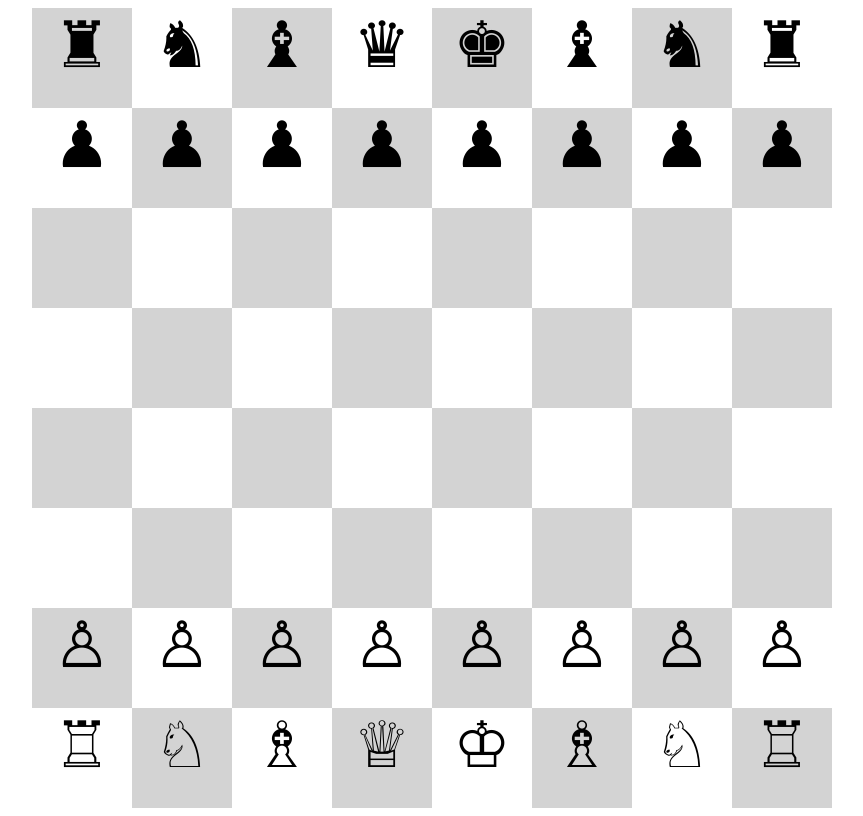
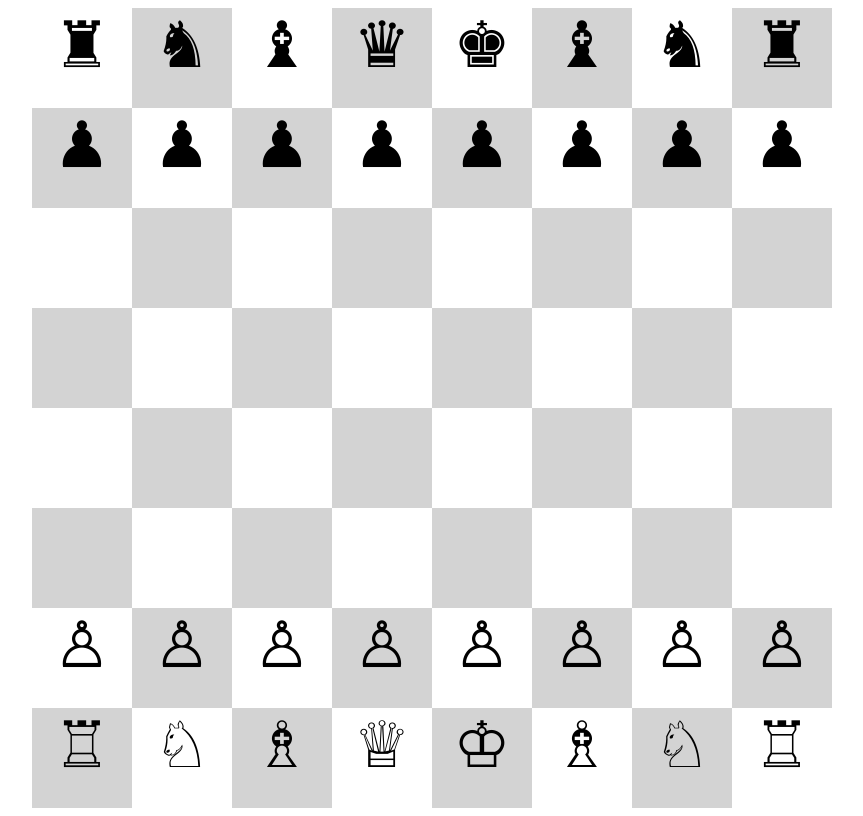
Before and after one commit to quangtri39/ChessBoard, a plain HTML site: page index.html in a window 1280 px wide. Shown: the whole page, without its empty margins (208-1071 px from the left). Drawn offline with Linux system fonts and the light colour scheme.

Commit message:
Sửa lại bàn cờ

```diff
--- a/index.html
+++ b/index.html
@@ -11,23 +11,50 @@
 </head>
 <body>
     <div id="board">
-        <div row="1" column="1" class="dropzone square gray"><div class="chess" draggable="true" player="black" piece="rook"></div></div>
-        <div row="1" column="2" class="dropzone square"><div class="chess" draggable="true" player="black" piece="knight"></div></div>
-        <div row="1" column="3" class="dropzone square gray"><div class="chess" draggable="true" player="black" piece="bishop"></div>    </div>
-        <div row="1" column="4" class="dropzone square"><div class="chess" draggable="true" player="black" piece="queen"></div></div>
-        <div row="1" column="5" class="dropzone square gray"><div class="chess" draggable="true" player="black" piece="king"></div></div>
-        <div row="1" column="6" class="dropzone square"><div class="chess" draggable="true" player="black" piece="bishop"></div></div>
-        <div row="1" column="7" class="dropzone square gray"><div class="chess" draggable="true" player="black" piece="knight"></div></div>
-        <div row="1" column="8" class="dropzone square"><div class="chess" draggable="true" player="black" piece="rook"></div></div>
+        <div row="8" column="1" class="dropzone square"><div class="chess" draggable="true" player="black" piece="rook"></div></div>
+        <div row="8" column="2" class="dropzone square gray"><div class="chess" draggable="true" player="black" piece="knight"></div></div>
+        <div row="8" column="3" class="dropzone square"><div class="chess" draggable="true" player="black" piece="bishop"></div>    </div>
+        <div row="8" column="4" class="dropzone square gray"><div class="chess" draggable="true" player="black" piece="queen"></div></div>
+        <div row="8" column="5" class="dropzone square"><div class="chess" draggable="true" player="black" piece="king"></div></div>
+        <div row="8" column="6" class="dropzone square gray"><div class="chess" draggable="true" player="black" piece="bishop"></div></div>
+        <div row="8" column="7" class="dropzone square"><div class="chess" draggable="true" player="black" piece="knight"></div></div>
+        <div row="8" column="8" class="dropzone square gray"><div class="chess" draggable="true" player="black" piece="rook"></div></div>
 
-        <div row="2" column="1" class="dropzone square"><div class="chess" draggable="true" player="black" piece="pawn"></div></div>
-        <div row="2" column="2" class="dropzone square gray"><div class="chess" draggable="true" player="black" piece="pawn"></div></div>
-        <div row="2" column="3" class="dropzone square"><div class="chess" draggable="true" player="black" piece="pawn"></div></div>
-        <div row="2" column="4" class="dropzone square gray"><div class="chess" draggable="true" player="black" piece="pawn"></div></div>
-        <div row="2" column="5" class="dropzone square"><div class="chess" draggable="true" player="black" piece="pawn"></div></div>
-        <div row="2" column="6" class="dropzone square gray"><div class="chess" draggable="true" player="black" piece="pawn"></div></div>
-        <div row="2" column="7" class="dropzone square"><div class="chess" draggable="true" player="black" piece="pawn"></div></div>
-        <div row="2" column="8" class="dropzone square gray"><div class="chess" draggable="true" player="black" piece="pawn"></div></div>
+        <div row="7" column="1" class="dropzone square gray"><div class="chess" draggable="true" player="black" piece="pawn"></div></div>
+        <div row="7" column="2" class="dropzone square"><div class="chess" draggable="true" player="black" piece="pawn"></div></div>
+        <div row="7" column="3" class="dropzone square gray"><div class="chess" draggable="true" player="black" piece="pawn"></div></div>
+        <div row="7" column="4" class="dropzone square"><div class="chess" draggable="true" player="black" piece="pawn"></div></div>
+        <div row="7" column="5" class="dropzone square gray"><div class="chess" draggable="true" player="black" piece="pawn"></div></div>
+        <div row="7" column="6" class="dropzone square"><div class="chess" draggable="true" player="black" piece="pawn"></div></div>
+        <div row="7" column="7" class="dropzone square gray"><div class="chess" draggable="true" player="black" piece="pawn"></div></div>
+        <div row="7" column="8" class="dropzone square"><div class="chess" draggable="true" player="black" piece="pawn"></div></div>
+
+        <div row="6" column="1" class="dropzone square"></div>
+        <div row="6" column="2" class="dropzone square gray"></div>
+        <div row="6" column="3" class="dropzone square"></div>
+        <div row="6" column="4" class="dropzone square gray"></div>
+        <div row="6" column="5" class="dropzone square"></div>
+        <div row="6" column="6" class="dropzone square gray"></div>
+        <div row="6" column="7" class="dropzone square"></div>
+        <div row="6" column="8" class="dropzone square gray"></div>
+
+        <div row="5" column="1" class="dropzone square gray"></div>
+        <div row="5" column="2" class="dropzone square"></div>
+        <div row="5" column="3" class="dropzone square gray"></div>
+        <div row="5" column="4" class="dropzone square"></div>
+        <div row="5" column="5" class="dropzone square gray"></div>
+        <div row="5" column="6" class="dropzone square"></div>
+        <div row="5" column="7" class="dropzone square gray"></div>
+        <div row="5" column="8" class="dropzone square"></div>
+
+        <div row="4" column="1" class="dropzone square"></div>
+        <div row="4" column="2" class="dropzone square gray"></div>
+        <div row="4" column="3" class="dropzone square"></div>
+        <div row="4" column="4" class="dropzone square gray"></div>
+        <div row="4" column="5" class="dropzone square"></div>
+        <div row="4" column="6" class="dropzone square gray"></div>
+        <div row="4" column="7" class="dropzone square"></div>
+        <div row="4" column="8" class="dropzone square gray"></div>
 
         <div row="3" column="1" class="dropzone square gray"></div>
         <div row="3" column="2" class="dropzone square"></div>
@@ -38,50 +65,23 @@
         <div row="3" column="7" class="dropzone square gray"></div>
         <div row="3" column="8" class="dropzone square"></div>
 
-        <div row="4" column="1" class="dropzone square"></div>
-        <div row="4" column="2" class="dropzone square gray"></div>
-        <div row="4" column="3" class="dropzone square"></div>
-        <div row="4" column="4" class="dropzone square gray"></div>
-        <div row="4" column="5" class="dropzone square"></div>
-        <div row="4" column="6" class="dropzone square gray"></div>
-        <div row="4" column="7" class="dropzone square"></div>
-        <div row="4" column="8" class="dropzone square gray"></div>
+        <div row="2" column="1" class="dropzone square"><div class="chess" draggable="true" player="white" piece="pawn"></div></div>
+        <div row="2" column="2" class="dropzone square gray"><div class="chess" draggable="true" player="white" piece="pawn"></div></div>
+        <div row="2" column="3" class="dropzone square"><div class="chess" draggable="true" player="white" piece="pawn"></div></div>
+        <div row="2" column="4" class="dropzone square gray"><div class="chess" draggable="true" player="white" piece="pawn"></div></div>
+        <div row="2" column="5" class="dropzone square"><div class="chess" draggable="true" player="white" piece="pawn"></div></div>
+        <div row="2" column="6" class="dropzone square gray"><div class="chess" draggable="true" player="white" piece="pawn"></div></div>
+        <div row="2" column="7" class="dropzone square"><div class="chess" draggable="true" player="white" piece="pawn"></div></div>
+        <div row="2" column="8" class="dropzone square gray"><div class="chess" draggable="true" player="white" piece="pawn"></div></div>
 
-        <div row="5" column="1" class="dropzone square gray"></div>
-        <div row="5" column="2" class="dropzone square"></div>
-        <div row="5" column="3" class="dropzone square gray"></div>
-        <div row="5" column="4" class="dropzone square"></div>
-        <div row="5" column="5" class="dropzone square gray"></div>
-        <div row="5" column="6" class="dropzone square"></div>
-        <div row="5" column="7" class="dropzone square gray"></div>
-        <div row="5" column="8" class="dropzone square"></div>
-
-        <div row="6" column="1" class="dropzone square"></div>
-        <div row="6" column="2" class="dropzone square gray"></div>
-        <div row="6" column="3" class="dropzone square"></div>
-        <div row="6" column="4" class="dropzone square gray"></div>
-        <div row="6" column="5" class="dropzone square"></div>
-        <div row="6" column="6" class="dropzone square gray"></div>
-        <div row="6" column="7" class="dropzone square"></div>
-        <div row="6" column="8" class="dropzone square gray"></div>
-
-        <div row="7" column="1" class="dropzone square gray"><div class="chess" draggable="true" player="white" piece="pawn"></div></div>
-        <div row="7" column="2" class="dropzone square"><div class="chess" draggable="true" player="white" piece="pawn"></div></div>
-        <div row="7" column="3" class="dropzone square gray"><div class="chess" draggable="true" player="white" piece="pawn"></div></div>
-        <div row="7" column="4" class="dropzone square"><div class="chess" draggable="true" player="white" piece="pawn"></div></div>
-        <div row="7" column="5" class="dropzone square gray"><div class="chess" draggable="true" player="white" piece="pawn"></div></div>
-        <div row="7" column="6" class="dropzone square"><div class="chess" draggable="true" player="white" piece="pawn"></div></div>
-        <div row="7" column="7" class="dropzone square gray"><div class="chess" draggable="true" player="white" piece="pawn"></div></div>
-        <div row="7" column="8" class="dropzone square"><div class="chess" draggable="true" player="white" piece="pawn"></div></div>
-
-        <div row="8" column="1" class="dropzone square"><div class="chess" draggable="true" player="white" piece="rook"></div></div>
-        <div row="8" column="2" class="dropzone square gray"><div class="chess" draggable="true" player="white" piece="knight"></div></div>
-        <div row="8" column="3" class="dropzone square"><div class="chess" draggable="true" player="white" piece="bishop"></div></div>
-        <div row="8" column="4" class="dropzone square gray"><div class="chess" draggable="true" player="white" piece="queen"></div></div>
-        <div row="8" column="5" class="dropzone square"><div class="chess" draggable="true" player="white" piece="king"></div></div>
-        <div row="8" column="6" class="dropzone square gray"><div class="chess" draggable="true" player="white" piece="bishop"></div></div>
-        <div row="8" column="7" class="dropzone square"><div class="chess" draggable="true" player="white" piece="knight"></div></div>
-        <div row="8" column="8" class="dropzone square gray"><div class="chess" draggable="true" player="white" piece="rook"></div></div>
+        <div row="1" column="1" class="dropzone square gray"><div class="chess" draggable="true" player="white" piece="rook"></div></div>
+        <div row="1" column="2" class="dropzone square"><div class="chess" draggable="true" player="white" piece="knight"></div></div>
+        <div row="1" column="3" class="dropzone square gray"><div class="chess" draggable="true" player="white" piece="bishop"></div></div>
+        <div row="1" column="4" class="dropzone square"><div class="chess" draggable="true" player="white" piece="queen"></div></div>
+        <div row="1" column="5" class="dropzone square gray"><div class="chess" draggable="true" player="white" piece="king"></div></div>
+        <div row="1" column="6" class="dropzone square"><div class="chess" draggable="true" player="white" piece="bishop"></div></div>
+        <div row="1" column="7" class="dropzone square gray"><div class="chess" draggable="true" player="white" piece="knight"></div></div>
+        <div row="1" column="8" class="dropzone square"><div class="chess" draggable="true" player="white" piece="rook"></div></div>
     </div>
 </body>
 </html>
```
